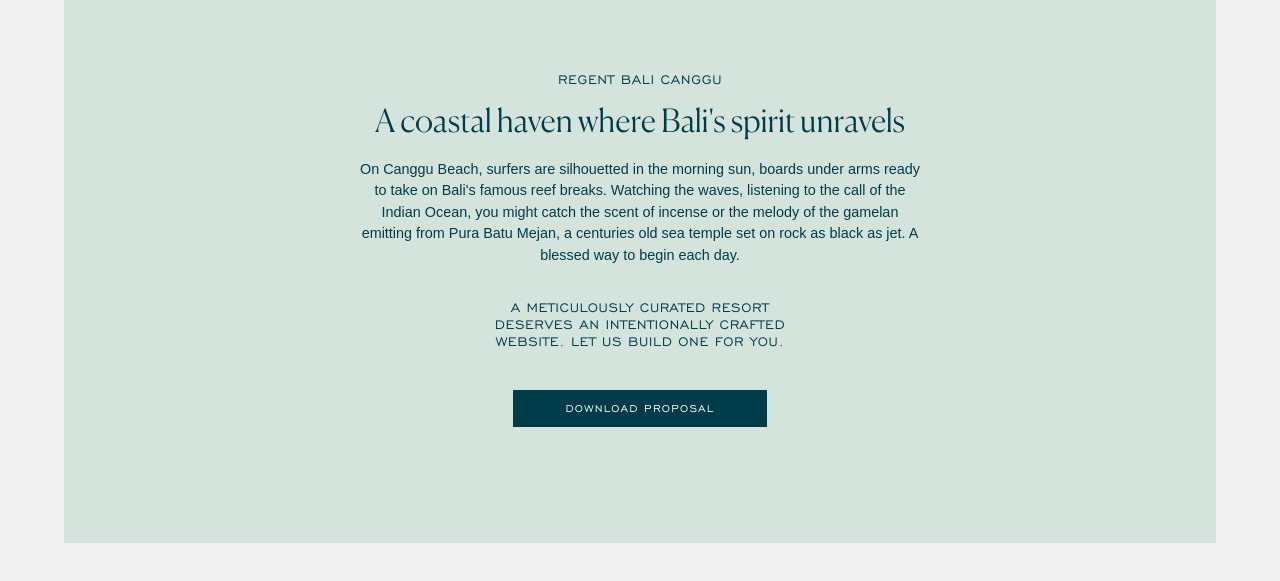
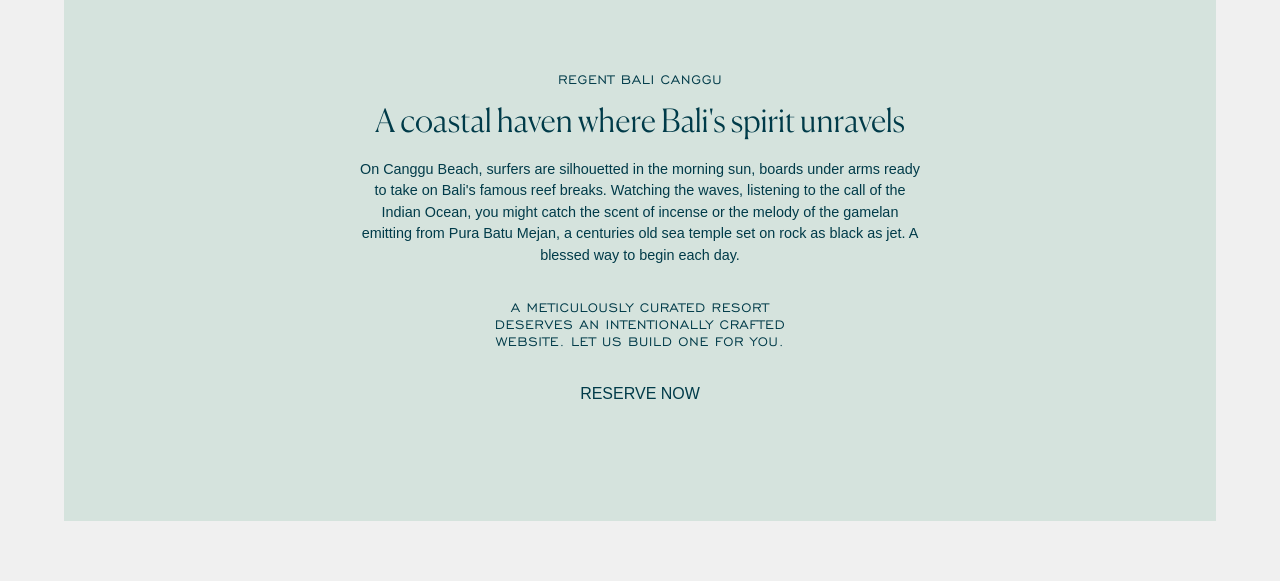
Before and after one commit to TheInstituteOfCode/rbc, a Jekyll site: the page built from index.html, in a window 1280 px wide, cut to the strip 814-1395 px from the top of the page. Built offline with Jekyll 4.4.1, drawn with Linux system fonts in a browser that asks for light colours; nearby versions of some CDN libraries; some web fonts are replaced; some of the changed lines change nothing that is shown.

Commit message:
Updated 1 file via CloudCannon.

```diff
--- a/index.html
+++ b/index.html
@@ -3,8 +3,7 @@
 blocks:
     -
         _id: banner-video
-        block-content-html: >-
-            <img src="/uploads/bali-canggu.svg" class="w-4/5 sm:w-1/2 mx-auto">
+        block-content-html: <img src="/uploads/bali-canggu.svg" class="w-4/5 sm:w-1/2 mx-auto">
         videos:
             -
                 video_path: /uploads/test-50k-kbs-wave-hb.mp4
@@ -14,13 +13,23 @@
         autoplay: true
         text-alignment: center
         vert-alignment: middle
-        overlay-opacity: 0.2
+        overlay-opacity: 0.5op
         min-height: 90vh
         color-scheme: dark
     -
         _id: text-block-top-overlap
         block-content-html: >-
-            <h3>REGENT BALI CANGGU</h3><h2 class="heading-lg">A coastal haven where Bali's spirit unravels</h2><p>On Canggu Beach, surfers are silhouetted in the morning sun, boards  under arms ready to take on Bali's famous reef breaks. Watching the  waves, listening to the call of the Indian Ocean, you might catch the  scent of incense or the melody of the gamelan emitting from Pura Batu  Mejan, a centuries old sea temple set on rock as black as jet. A blessed way to begin each day.</p><div style="max-width:25rem; margin:auto; margin-bottom:2rem;"><h3 class="mt-8">A METICULOUSLY CURATED RESORT DESERVES AN INTENTIONALLY CRAFTED WEBSITE. LET US BUILD ONE FOR YOU.</h3></div> <a href="/uploads/KC-proposal.pdf" class="button-featured">DOWNLOAD PROPOSAL</a>
+            <h3>REGENT BALI CANGGU</h3><h2 class="heading-lg">A coastal haven
+            where Bali's spirit unravels</h2><p>On Canggu Beach, surfers are
+            silhouetted in the morning sun, boards  under arms ready to take on
+            Bali's famous reef breaks. Watching the  waves, listening to the
+            call of the Indian Ocean, you might catch the  scent of incense or
+            the melody of the gamelan emitting from Pura Batu  Mejan, a
+            centuries old sea temple set on rock as black as jet. A blessed way
+            to begin each day.</p><p><div style="max-width:25rem; margin:auto;
+            margin-bottom:2rem;"><h3 class="mt-8">A METICULOUSLY CURATED RESORT
+            DESERVES AN INTENTIONALLY CRAFTED WEBSITE. LET US BUILD ONE FOR
+            YOU.</h3></div></p> RESERVE NOW
         overlay-color-scheme: mint-400
         content-max-width: 35rem
         text-alignment: center
@@ -30,7 +39,15 @@
         _id: banner-split-video
         block-content-html: >-
             <h3 class="sub-heading">High Impact Visuals</h3><h2
-            class="heading-lg">Designed to captivate & enchant</h2><p>With a strong understanding of both the Regent brand & the resort itself, we bring a depth of knowledge that allows us to thoughtfully create a digital experience that captivates and enchants. That brings the magic of the Regent brand to life on the screen and leverages all of the high-impact visuals we’ve created for you to a modern new website. Rich visual experiences, intentional storytelling and subtle animations & interactions give an experience that brings joy (and increases direct bookings). </p>
+            class="heading-lg">Designed to captivate & enchant</h2><p>With a
+            strong understanding of both the Regent brand & the resort itself,
+            we bring a depth of knowledge that allows us to thoughtfully create
+            a digital experience that captivates and enchants. That brings the
+            magic of the Regent brand to life on the screen and leverages all of
+            the high-impact visuals we’ve created for you to a modern new
+            website. Rich visual experiences, intentional storytelling and
+            subtle animations & interactions give an experience that brings joy
+            (and increases direct bookings). </p>
         background-desktop-image: /uploads/KC-Regent-Arch-1.jpg
         background-mobile-image: /uploads/KC-Regent-Arch-1.jpg
         videos:
@@ -49,12 +66,11 @@
     -
         _id: horizontal-scroll-basic
         block-content-html: >-
-            <h3>WORKING WITH US</h3><h2
-            class="heading-lg">Extraordinary digital
+            <h3>WORKING WITH US</h3><h2 class="heading-lg">Extraordinary digital
             presence</h2><p>With over a decade of experience in web development,
-            and a dedication to best-practices we’ll build you a website that’s not
-            only beautiful but that also is optimised for speed, performance,
-            mobile-friendliness and SEO.</p>
+            and a dedication to best-practices we’ll build you a website that’s
+            not only beautiful but that also is optimised for speed,
+            performance, mobile-friendliness and SEO.</p>
         block-content-max-width: 40rem
         image-width: max(80%, 15rem)
         mobile-image-width: 80%
@@ -64,18 +80,16 @@
             -
                 image: /uploads/regent-features-1.jpg
                 block-content-html: >-
-                    <h2>Brand aligned </h2> <p>We’ll custom
-                    design your website to align with all the Regent brand
-                    standards, including consistent use of the color palettes &
-                    typography. </p>
+                    <h2>Brand aligned </h2> <p>We’ll custom design your website
+                    to align with all the Regent brand standards, including
+                    consistent use of the color palettes & typography. </p>
                 link:
             -
                 image: /uploads/KC-Regent-Arch-2.jpg
                 block-content-html: >-
-                    <h2>Modern design</h2> <p>We’ll consider
-                    all the best-practices of modern design and create a
-                    structure that balances heritage with an intuitive  user
-                    experience. </p>
+                    <h2>Modern design</h2> <p>We’ll consider all the
+                    best-practices of modern design and create a structure that
+                    balances heritage with an intuitive  user experience. </p>
                 link:
             -
                 image: /uploads/regent-features-3.jpg
@@ -128,10 +142,10 @@
             -
                 image: /uploads/regent-features-9.jpg
                 block-content-html: >-
-                    <h3>ENGAGING</h3> <h2>Interactive elements</h2>
-                    <p>From carousels & galleries to pop-ups and FAQs we’ll
-                    create all the interactive elements you need to satisfy
-                    every marketing goal. </p>
+                    <h3>ENGAGING</h3> <h2>Interactive elements</h2> <p>From
+                    carousels & galleries to pop-ups and FAQs we’ll create all
+                    the interactive elements you need to satisfy every marketing
+                    goal. </p>
                 link:
             -
                 image: /uploads/regent-features-10.jpg
@@ -153,43 +167,49 @@
     -
         _id: offset-grid
         content-1:
-            subHeading: "SENSE OF HARMONY"
+            subHeading: SENSE OF HARMONY
             heading:
-            p-text: <p>Lorem ipsum dolor sit amet, consectetur adipiscing elit, sed do eiusmod  tempor incididunt ut labore et dolore magna aliqua.</p>
+            p-text: >-
+                <p>Lorem ipsum dolor sit amet, consectetur adipiscing elit, sed
+                do eiusmod  tempor incididunt ut labore et dolore magna
+                aliqua.</p>
             button:
-            text: "Discover More"
-            url: "#"
+            text: Discover More
+            url: '#'
             open-in-new-tab: false
         image-1:
-            src: "/uploads/videos/beach-cover.jpg"
-            title: "Regent Bali Canggu Pool View"
+            src: /uploads/videos/beach-cover.jpg
+            title: Regent Bali Canggu Pool View
         content-2:
-            subHeading: "WELLNESS"
+            subHeading: WELLNESS
             heading:
-            p-text: <p>On Canggu Beach, surfers are silhouetted in the morning sun, boards  under arms ready to take on Bali's famous reef breaks.</p>
+            p-text: >-
+                <p>On Canggu Beach, surfers are silhouetted in the morning sun,
+                boards  under arms ready to take on Bali's famous reef
+                breaks.</p>
             button:
-            text: "Discover More"
-            url: "#"
+            text: Discover More
+            url: '#'
             open-in-new-tab: false
         image-2:
-            src: "/uploads/videos/beach-cover.jpg"
-            title: "Regent Bali Canggu Pool View"
+            src: /uploads/videos/beach-cover.jpg
+            title: Regent Bali Canggu Pool View
         scheme:
-            color-scheme: base
+            scheme-color: base
             scheme-padding: small-padding
             scheme-max-width: l
+            color-scheme: base
     -
         _id: slider
         block-content-html: >-
-            <h2 class="heading-lg"> Spaces to explore</h2><p>Where most websites confine your
-            content to rigid aspect ratios, we design with freedom in mind. Our
-            designs support flexible layouts that adapt seamlessly to your
-            unique imagery —whether it's panoramic, vertical, or cinematic—to
-            tell your story in its most powerful form.</p>
+            <h2 class="heading-lg"> Spaces to explore</h2><p>Where most websites
+            confine your content to rigid aspect ratios, we design with freedom
+            in mind. Our designs support flexible layouts that adapt seamlessly
+            to your unique imagery —whether it's panoramic, vertical, or
+            cinematic—to tell your story in its most powerful form.</p>
         text-alignment: center
         text-box-max-width: 35rem
         slider:
-
             -
                 image: /uploads/videos/beach-cover.jpg
                 video_path: /uploads/videos/beach-insta-50k-HB.mp4
@@ -273,36 +293,52 @@
     -
         _id: split-banner-slider
         content:
-            subHeading: "TARU"
-            heading: "TARU"
-            p-text: <p>Lorem ipsum dolor sit amet, consectetur adipiscing elit, sed do eiusmod  tempor incididunt ut labore et dolore magna aliqua. Ut enim ad minim  veniam, quis nostrud exercitation ullamco laboris nisi ut aliquip ex ea  commodo consequat.</p><p>Open 8am - 9pm everyday.</p>
+            subHeading: TARU
+            heading: TARU
+            p-text: >-
+                <p>Lorem ipsum dolor sit amet, consectetur adipiscing elit, sed
+                do eiusmod  tempor incididunt ut labore et dolore magna aliqua.
+                Ut enim ad minim  veniam, quis nostrud exercitation ullamco
+                laboris nisi ut aliquip ex ea  commodo consequat.</p><p>Open 8am
+                - 9pm everyday.</p>
         carousel:
+            desktop-image-position: left
             dots: true
-            desktop-image-position: left
             slides:
-                - img: /uploads/KC-Regent-slider-11.jpg
-                  alt: "Regent Bali Canggu"
-                - img: /uploads/KC-Regent-slider-10.jpg
-                  alt: "Regent Bali Canggu"
-                - img: /uploads/KC-Regent-slider-9.jpg
-                  alt: "Regent Bali Canggu"
-                - img: /uploads/KC-Regent-slider-8.jpg
-                  alt: "Regent Bali Canggu"
-                - img: /uploads/KC-Regent-slider-7.jpg
-                  alt: "Regent Bali Canggu"
-                - img: /uploads/KC-Regent-slider-6.jpg
-                  alt: "Regent Bali Canggu"
+                -
+                    img: /uploads/KC-Regent-slider-11.jpg
+                    alt: Regent Bali Canggu
+                -
+                    img: /uploads/KC-Regent-slider-10.jpg
+                    alt: Regent Bali Canggu
+                -
+                    img: /uploads/KC-Regent-slider-9.jpg
+                    alt: Regent Bali Canggu
+                -
+                    img: /uploads/KC-Regent-slider-8.jpg
+                    alt: Regent Bali Canggu
+                -
+                    img: /uploads/KC-Regent-slider-7.jpg
+                    alt: Regent Bali Canggu
+                -
+                    img: /uploads/KC-Regent-slider-6.jpg
+                    alt: Regent Bali Canggu
         color-scheme: base
-
-    -   _id: newsletter-form
+        scheme-padding: small-padding
+        scheme-max-width: l
+    -
+        _id: newsletter-form
         content:
-            heading: "A coastal haven where Bali's spirit unravels"
+            heading: A coastal haven where Bali's spirit unravels
         min-height: 50vh
         color-scheme: mint-400
-
     -
         _id: banner-bg-fixed
-        block-content-html: <h2 class="text-sm md:text-xl/[1.7] leading-[1.7]" id="animated-text">Every view, one to covet. <br /> Every moment, one to savour. <br /> Every stay, another story to tell. <br /> This is the place. <br/> <br/> This is Regent. </h2>
+        block-content-html: >-
+            <h2 class="text-sm md:text-xl/[1.7] leading-[1.7]"
+            id="animated-text">Every view, one to covet. <br /> Every moment,
+            one to savour. <br /> Every stay, another story to tell. <br /> This
+            is the place. <br/> <br/> This is Regent. </h2>
         content-max-width:
         background-desktop-image: /uploads/regent-illustration.avif
         background-mobile-image:
@@ -313,7 +349,11 @@
         color-scheme: mint-400
 seo:
     title: Regent Website Proposal | Kelapa Creative
-    description: Website Proposal by Kelapa Creative for Regent Bali Canggu, with a strong understanding of both the Regent brand & the resort itself, we bring a depth of knowledge that allows us to thoughtfully create a digital experience that captivates and enchants.
+    description: >-
+        Website Proposal by Kelapa Creative for Regent Bali Canggu, with a
+        strong understanding of both the Regent brand & the resort itself, we
+        bring a depth of knowledge that allows us to thoughtfully create a
+        digital experience that captivates and enchants.
     image:
     favicon:
     index: true
```
